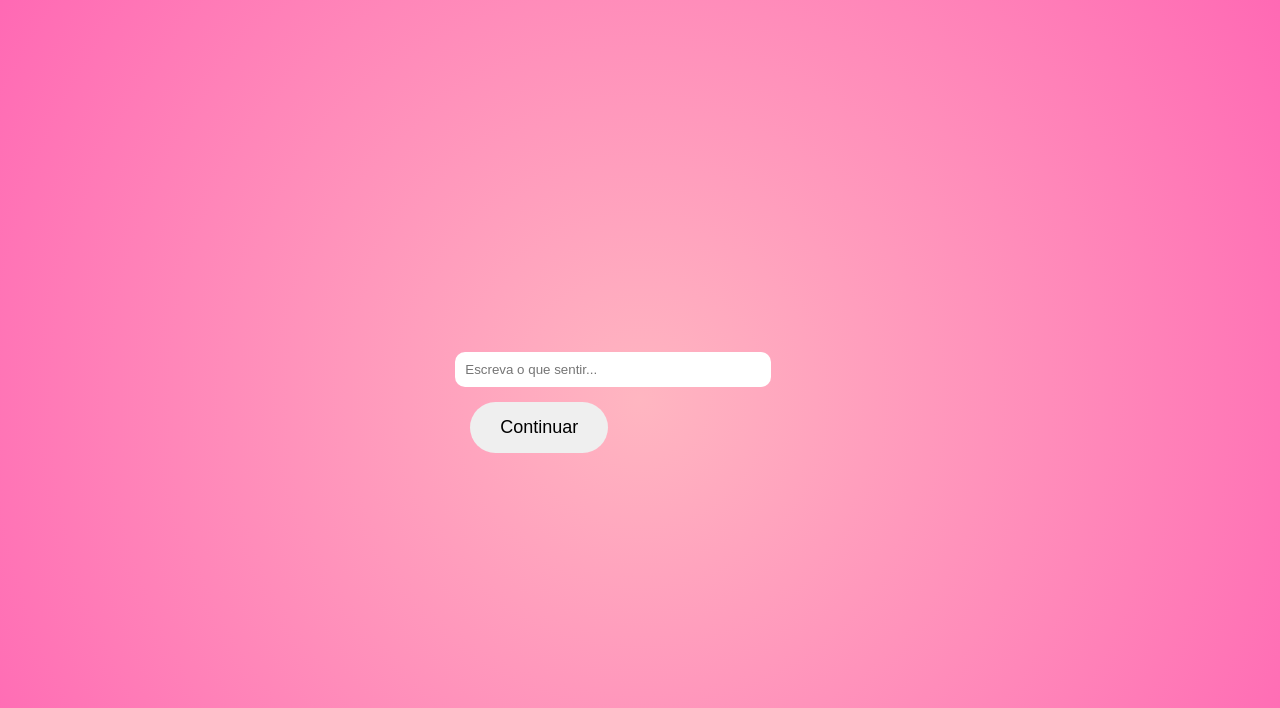
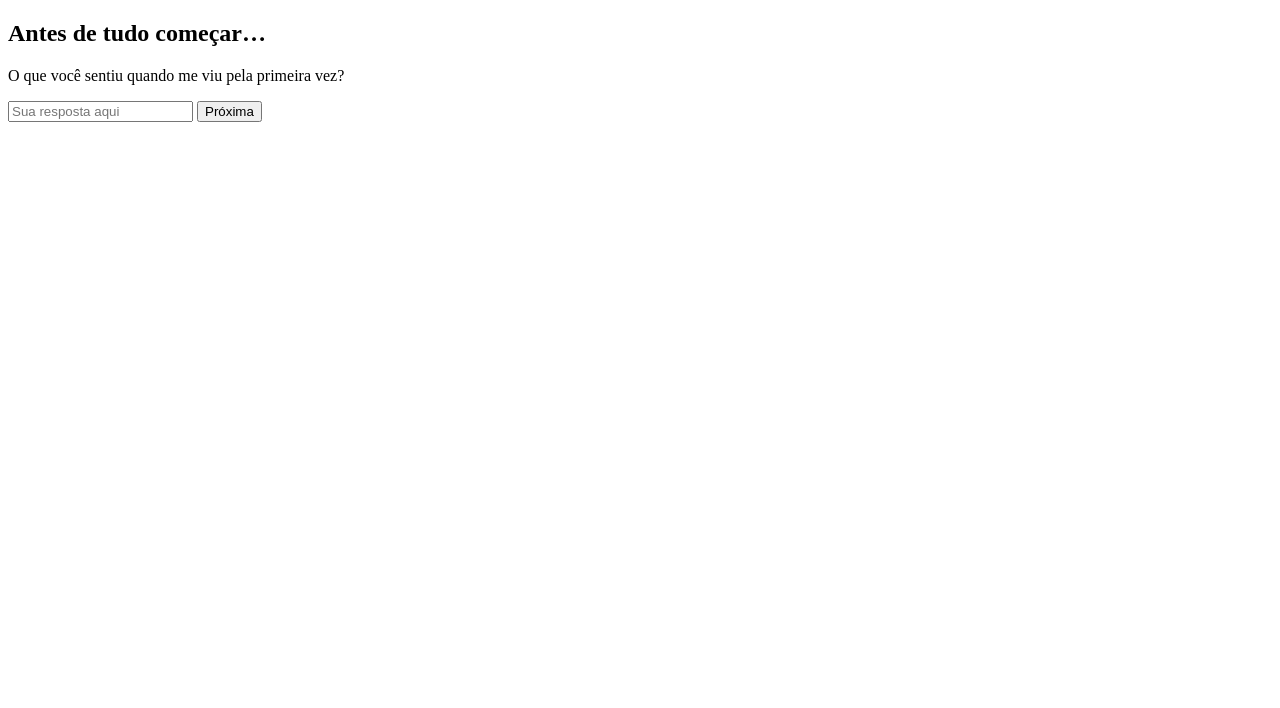
Before and after one commit to nathyzinha27/jogo-de-amor, a Flask app: page / in a window 1280 px wide. Shown: the top 708 px of the page. Run offline with Flask 3, Linux system fonts and the light colour scheme.

Commit message:
corrige exibição das perguntas

```diff
--- a/app.py
+++ b/app.py
@@ -3,35 +3,50 @@ from flask import Flask, session, request, redirect, url_for, render_template
 app = Flask(__name__)
 app.secret_key = "chave-secreta-super-romantica"
 
+# Lista completa de fases com texto e pergunta
 fases = [
-    "Pergunta 1",
-    "Pergunta 2",
-    "Pergunta 3"
+    {"texto": "Antes de tudo começar…", "pergunta": "O que você sentiu quando me viu pela primeira vez?"},
+    {"texto": "Nem tudo começou com certeza.", "pergunta": "O que te fez querer continuar falando comigo?"},
+    {"texto": "Com o tempo, algo mudou.", "pergunta": "Quando você percebeu que eu já fazia falta?"},
+    {"texto": "Existiram dúvidas.", "pergunta": "Mesmo assim, por que você escolheu ficar?"},
+    {"texto": "O amor não é perfeito.", "pergunta": "O que faz nosso relacionamento valer a pena?"},
+    {"texto": "Eu nem sempre demonstro tudo.", "pergunta": "Mas o que te faz saber que eu te amo?"},
+    {"texto": "Às vezes eu me fecho.", "pergunta": "O que você acha que passa na minha cabeça nesses momentos?"},
+    {"texto": "O tempo passou rápido.", "pergunta": "Qual momento nosso você nunca esqueceria?"},
+    {"texto": "Entre tantas pessoas no mundo…", "pergunta": "Por que você acha que eu escolhi você?"},
+    {"texto": "Amar também é confiar.", "pergunta": "O que faz você se sentir segura comigo?"},
+    {"texto": "Nem todos os dias são leves.", "pergunta": "O que te faz continuar acreditando na gente?"},
+    {"texto": "O amor mora nos detalhes.", "pergunta": "Qual detalhe meu te faz sorrir?"},
+    {"texto": "Quando penso em você…", "pergunta": "O que você acha que eu sinto?"},
+    {"texto": "Pensar no futuro dá medo.", "pergunta": "Mas como você imagina a gente daqui a alguns anos?"},
+    {"texto": "Se tudo acabasse hoje…", "pergunta": "O que você levaria da nossa história?"},
+    {"texto": "Entre erros e acertos…", "pergunta": "O que você acha que aprendemos juntos?"},
+    {"texto": "O amor também é escolha.", "pergunta": "Por que você escolheria ficar comigo todos os dias?"},
+    {"texto": "Depois de tudo isso…", "pergunta": "Você sente que esse amor é real?"}
 ]
 
 @app.route("/", methods=["GET", "POST"])
 def index():
-
+    # Inicializa a fase
     if "fase" not in session:
         session["fase"] = 0
 
     if request.method == "POST":
+        # Avança para a próxima fase
         session["fase"] += 1
 
+        # Se acabar as fases, vai para a página de pedido
         if session["fase"] >= len(fases):
             return redirect(url_for("pedido"))
 
         return redirect(url_for("index"))
 
     fase_atual = session["fase"]
-
     return render_template("index.html", fase=fases[fase_atual])
-
 
 @app.route("/pedido")
 def pedido():
     return render_template("pedido.html")
-
 
 @app.route("/resposta", methods=["POST"])
 def resposta():
@@ -40,6 +55,5 @@ def resposta():
         return render_template("sim.html")
     return render_template("nao.html")
 
-
 if __name__ == "__main__":
-    app.run()
+    app.run(debug=True)
--- a/templates/index.html
+++ b/templates/index.html
@@ -2,26 +2,15 @@
 <html lang="pt-br">
 <head>
     <meta charset="UTF-8">
-    <title>Nosso Jogo 💖</title>
-    <link rel="stylesheet" href="{{ url_for('static', filename='style.css') }}">
+    <title>Fases do Amor</title>
 </head>
 <body>
+    <h2>{{ fase.texto }}</h2>
+    <p>{{ fase.pergunta }}</p>
 
-    <div class="card">
-        <h2 class="pergunta">
-            {{ fase.pergunta }}
-        </h2>
-
-        <form method="POST">
-            <input
-                type="text"
-                name="resposta"
-                placeholder="Escreva o que sentir..."
-                required
-            >
-            <button type="submit">Continuar</button>
-        </form>
-    </div>
-
+    <form method="POST">
+        <input type="text" name="resposta" placeholder="Sua resposta aqui" required>
+        <button type="submit">Próxima</button>
+    </form>
 </body>
 </html>
```
